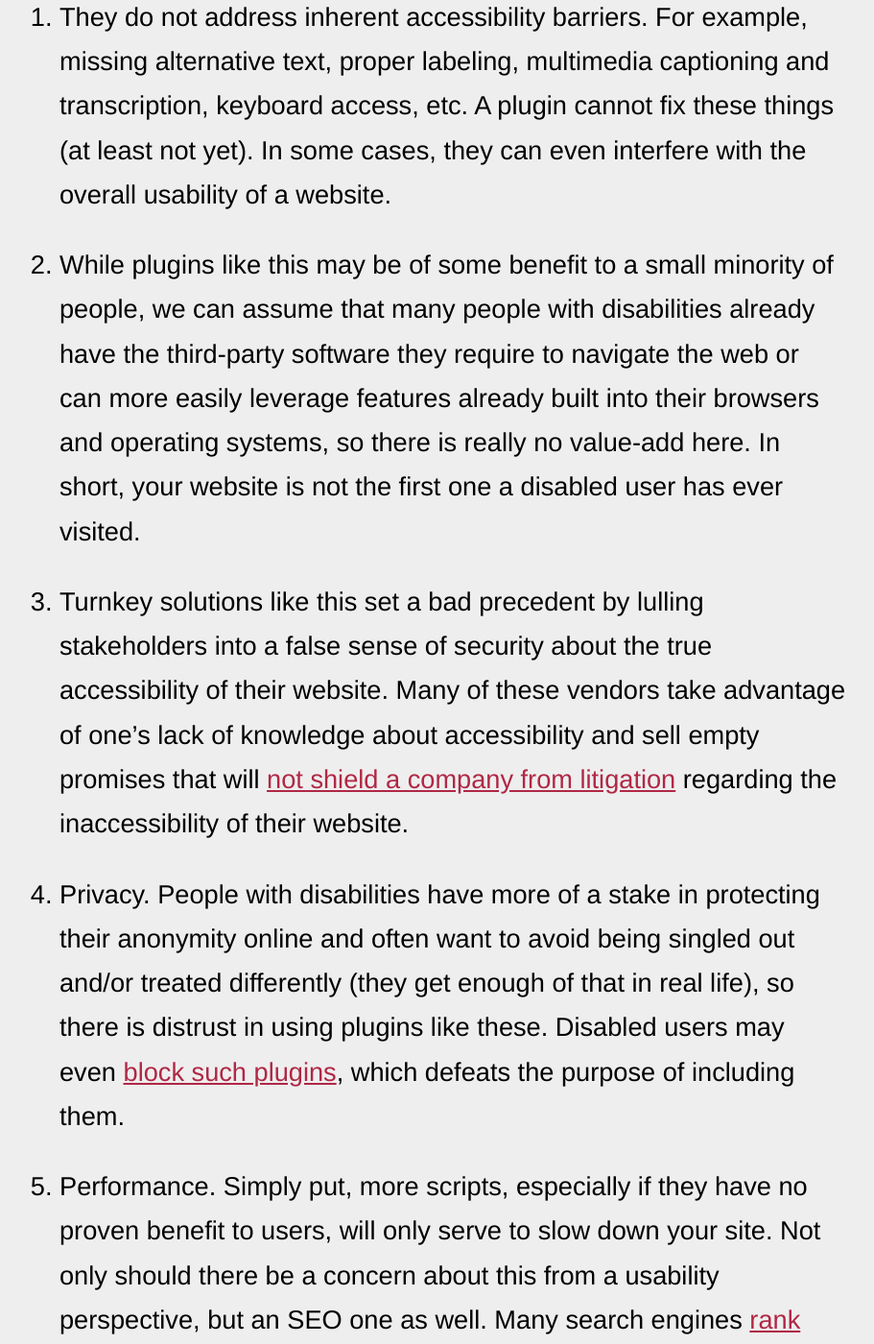
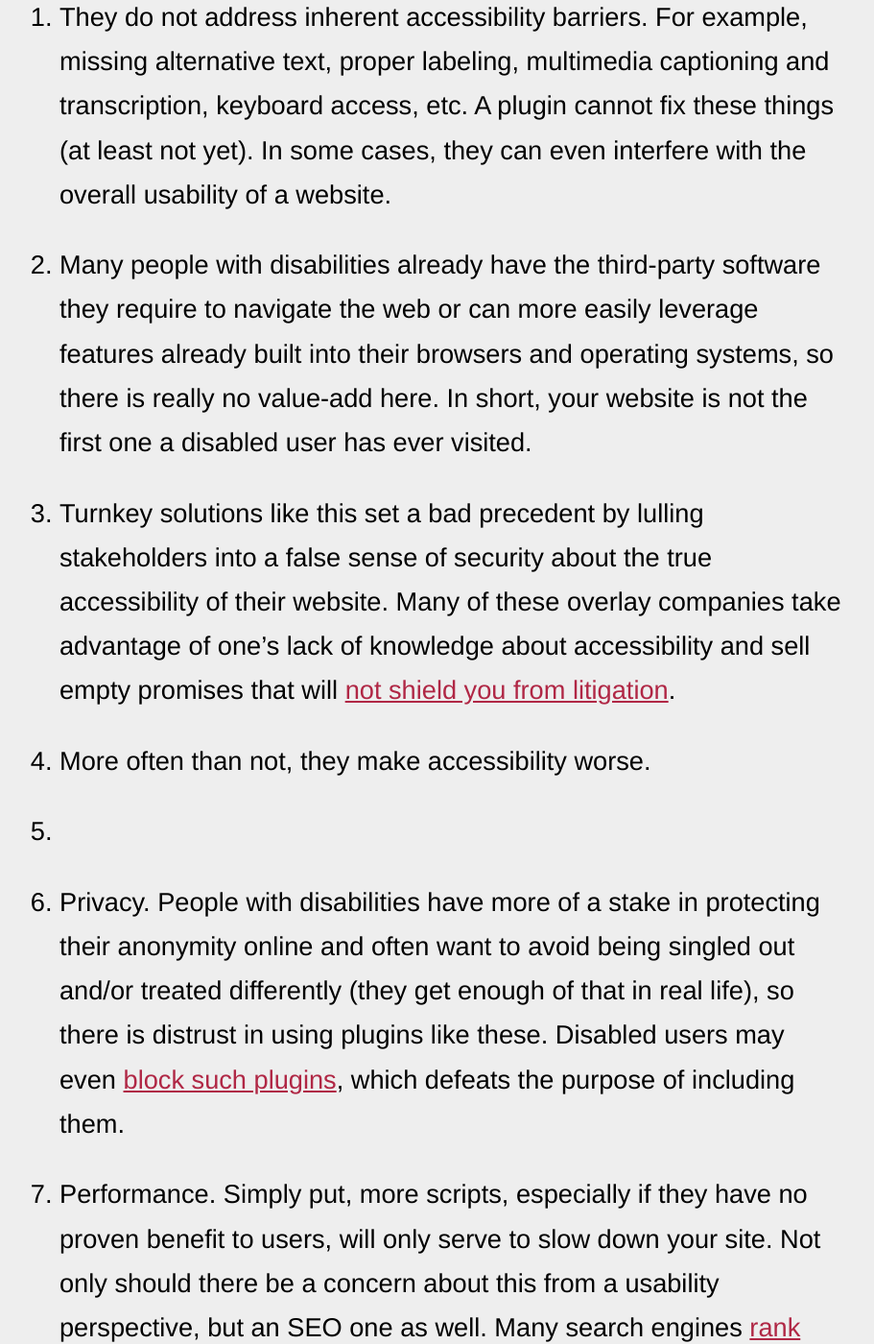
Before and after one commit to michaelspellacy/shouldiuseanaccessibilityoverlay-com, a Jekyll site: the page built from index.html, in a window 1280 px wide and 1400 px high, scrolled down 1092 px. Shown: the whole window at 96% size, without its empty margins (188-1099 px from the left). Built offline with Jekyll 4.4.1, drawn with Linux system fonts in a browser that asks for light colours; some of the changed text lies outside the part shown.

Commit message:
Update index.html

```diff
--- a/index.html
+++ b/index.html
@@ -9,8 +9,9 @@
 
 <ol>
   <li>They do not address inherent accessibility barriers. For example, missing alternative text, proper labeling, multimedia captioning and transcription, keyboard access, etc. A plugin cannot fix these things (at least not yet). In some cases, they can even interfere with the overall usability of a website.</li>
-  <li>While plugins like this may be of some benefit to a small minority of people, we can assume that many people with disabilities already have the third-party software they require to navigate the web or can more easily leverage features already built into their browsers and operating systems, so there is really no value-add here. In short, your website is not the first one a disabled user has ever visited.</li>
-  <li>Turnkey solutions like this set a bad precedent by lulling stakeholders into a false sense of security about the true accessibility of their website. Many of these vendors take advantage of one’s lack of knowledge about accessibility and sell empty promises that will <a href="https://adrianroselli.com/2020/06/accessibe-will-get-you-sued.html">not shield a company from litigation</a> regarding the inaccessibility of their website.</li>
+  <li>Many people with disabilities already have the third-party software they require to navigate the web or can more easily leverage features already built into their browsers and operating systems, so there is really no value-add here. In short, your website is not the first one a disabled user has ever visited.</li>
+  <li>Turnkey solutions like this set a bad precedent by lulling stakeholders into a false sense of security about the true accessibility of their website. Many of these overlay companies take advantage of one’s lack of knowledge about accessibility and sell empty promises that will <a href="https://adrianroselli.com/2020/06/accessibe-will-get-you-sued.html">not shield you from litigation</a>.</li>
+  <li>More often than not, they make accessibility worse.<li>
   <li>Privacy. People with disabilities have more of a stake in protecting their anonymity online and often want to avoid being singled out and/or treated differently (they get enough of that in real life), so there is distrust in using plugins like these. Disabled users may even <a href="https://adrianroselli.com/2020/06/accessibe-will-get-you-sued.html#Update12">block such plugins</a>, which defeats the purpose of including them.</li>
   <li>Performance. Simply put, more scripts, especially if they have no proven benefit to users, will only serve to slow down your site. Not only should there be a concern about this from a usability perspective, but an SEO one as well. Many search engines <a href="https://developers.google.com/web/updates/2018/07/search-ads-speed">rank your site</a> by how performant they are.</li>
 </ol>
@@ -37,7 +38,7 @@
   <li><a href="https://www.bemyeyes.com/podcasts/adrian-and-the-overlays">Adrian and the Overlays <span>13 Letters, April 1, 2021</span></a></li>
   <li><a href="https://overlayfactsheet.com/">Overlay Fact Sheet, a collective statement from global accessibility practitioners, <span>March 11, 2021</span></a></li>
   <li><a href="https://www.a11yproject.com/posts/2021-03-08-should-i-use-an-accessibility-overlay/">Should I use an accessibility overlay? <span>The A11Y Project Team, March 8, 2021</span></a></li>
-  <li><a href="https://blindjournalist.wordpress.com/2021/03/04/why-i-blocked-accessibe/">Why I blocked #AccessiBe <span>Robert Kingett, March 4, 2021</span></a></li>
+  <!-- li><a href="https://blindjournalist.wordpress.com/2021/03/04/why-i-blocked-accessibe/">Why I blocked #AccessiBe <span>Robert Kingett, March 4, 2021</span></a></li -->
   <li><a href="https://www.propellermediaworks.com/blog/avoid-web-accessibility-overlay-toolbars/">Overlay Accessibility Solutions Fail ADA Website Compliance <span>Propeller Media Works, October 24, 2020</span></a></li>
   <li><a href="https://www.youtube.com/watch?v=e-3xlUarxRQ&ab_channel=EricEggert">5 False Claims 1-Line "AI" Accessibility Script Vendors Make (Video) <span>Eric Eggert, October 20, 2020</span></a></li>
   <li><a href="https://creativevisionwebconsulting.com/2020/08/one-line-of-code-will-not-prevent-an-ada-accessibility-lawsuit/">One Line of Code Will Not Prevent an ADA Accessibility Lawsuit <span>Kim Krause Berg, CPACC Accessibility & UX, August 25, 2020</span></a></li>
```
Also changed, not shown: other parts of index.html (+1 -1 lines).
